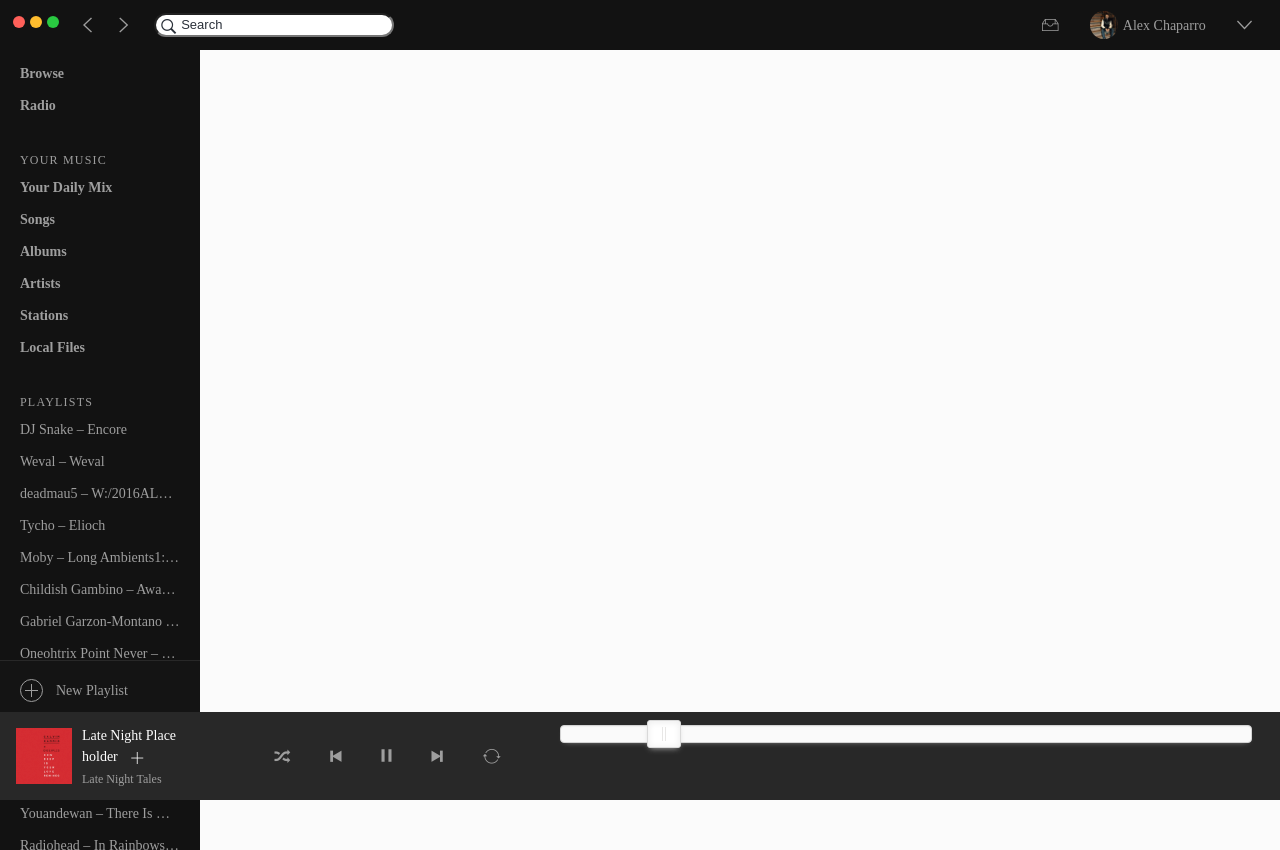
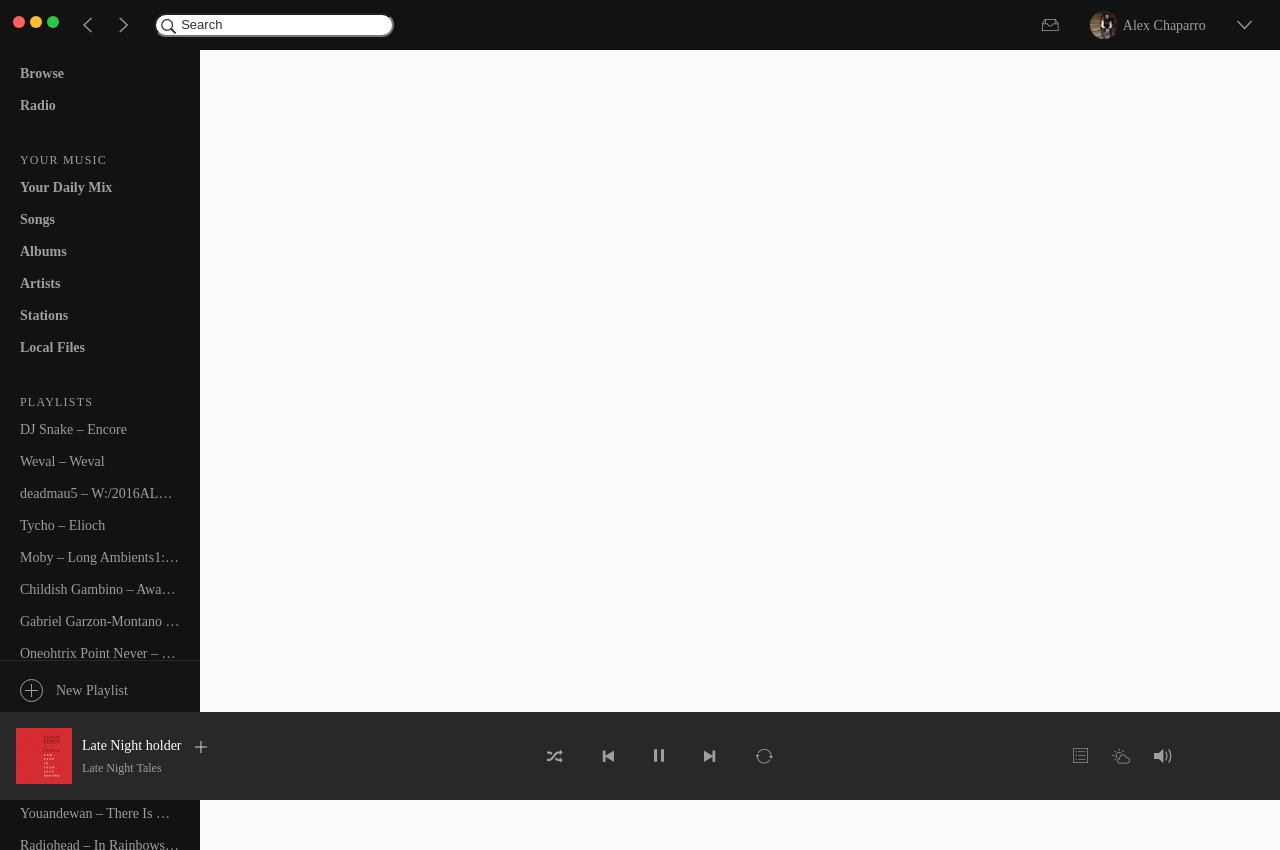
Before and after one commit to London804/personalSite, an Angular app in the folder Pens/: page /spotify in a window 1280 px wide. Built offline with nearby package versions, Linux system fonts and the light colour scheme; a web font is replaced by a local one.

Commit message:
working on figuring out a solution for the fixed header and fixed footer

```diff
--- a/Pens/src/app/spotify-ui/play-bar/play-bar.component.html
+++ b/Pens/src/app/spotify-ui/play-bar/play-bar.component.html
@@ -4,7 +4,7 @@
 			<img src="app/img/spotifyAlbumArtwork.png">
 		</div>
 		<div class="player-albumTitle">
-			<p>Late Night Place holder <span class="ion-ios-plus-empty"></span></p>
+			<p>Late Night holder <span class="ion-ios-plus-empty"></span></p>
 			<p3>Late Night Tales</p3>
 		</div>
 	</div>
@@ -16,10 +16,17 @@
 		<div class="ion-ios-skipforward"></div>
 		<div class="ion-ios-loop-strong"></div>
 	</div>
-	<div class="player-progress"></div>
+
+	<div class="player-secondaryControls">
+		<div class="ion-ios-list-outline"></div>
+		<div class="ion-ios-partlysunny-outline"></div>
+		<div class="ion-volume-medium"></div>
 
 
-	<div class="current-track__progress__bar">
+	</div>
+
+
+	<!-- <div class="current-track__progress__bar">
       <div id="song-progress" class="noUi-target noUi-ltr noUi-horizontal noUi-background">
       	<div class="noUi-base">
       		<div class="noUi-origin" style="left: 4.94935%;">
@@ -27,9 +34,9 @@
 	      	</div>
       	</div>
       </div>
-    </div>
+    </div> -->
 
- <!--    <nouislider [connect]="true" [min]="0" [max]="15" [(ngModel)]="someRange"></nouislider> -->
+<!-- <nouislider [connect]="true" [min]="0" [max]="15" [(ngModel)]="someRange"></nouislider> -->
 
 
 </section>
--- a/Pens/src/app/spotify-ui/play-bar/play-bar.component.scss
+++ b/Pens/src/app/spotify-ui/play-bar/play-bar.component.scss
@@ -15,7 +15,6 @@
 .player-album {
 	display: flex;
 	align-items: center;
-	width: 25%;
 }
 
 .player-albumTitle {
@@ -38,7 +37,6 @@
 
 .player-controls {
 	display: flex;
-	width: 50%;
 }
 
 .player-controls {
@@ -62,7 +60,43 @@
 	}
 }
 
-.current-track__progress__bar {
-	width: 100%;
-    padding: 0 15px;
+.player-secondaryControls {
+	display: flex;
+	justify-content: center;
+	align-items: center;
+
+	[class^='ion'], [class*='ion'] {
+		font-size: 1.5rem;
+		color: $grey;
+		margin-left: 1.5rem;
+		transition: $transition-spotify;
+
+		&:hover {
+			color: $white;
+		}
+	}
+
+	.ion-ios-list-outline {
+		font-size: 1.25rem;
+	}
 }
+
+// .current-track__progress__bar {
+// 	width: 100%;
+//     padding: 0 15px;
+// }
+
+@media (min-width: 768px) {
+	.player-album {
+		width: 25%;
+	}
+
+	.player-controls  {
+		width: 50%;
+	}
+
+	.player-secondaryControls {
+		width: 25%;
+	}
+
+}
```
